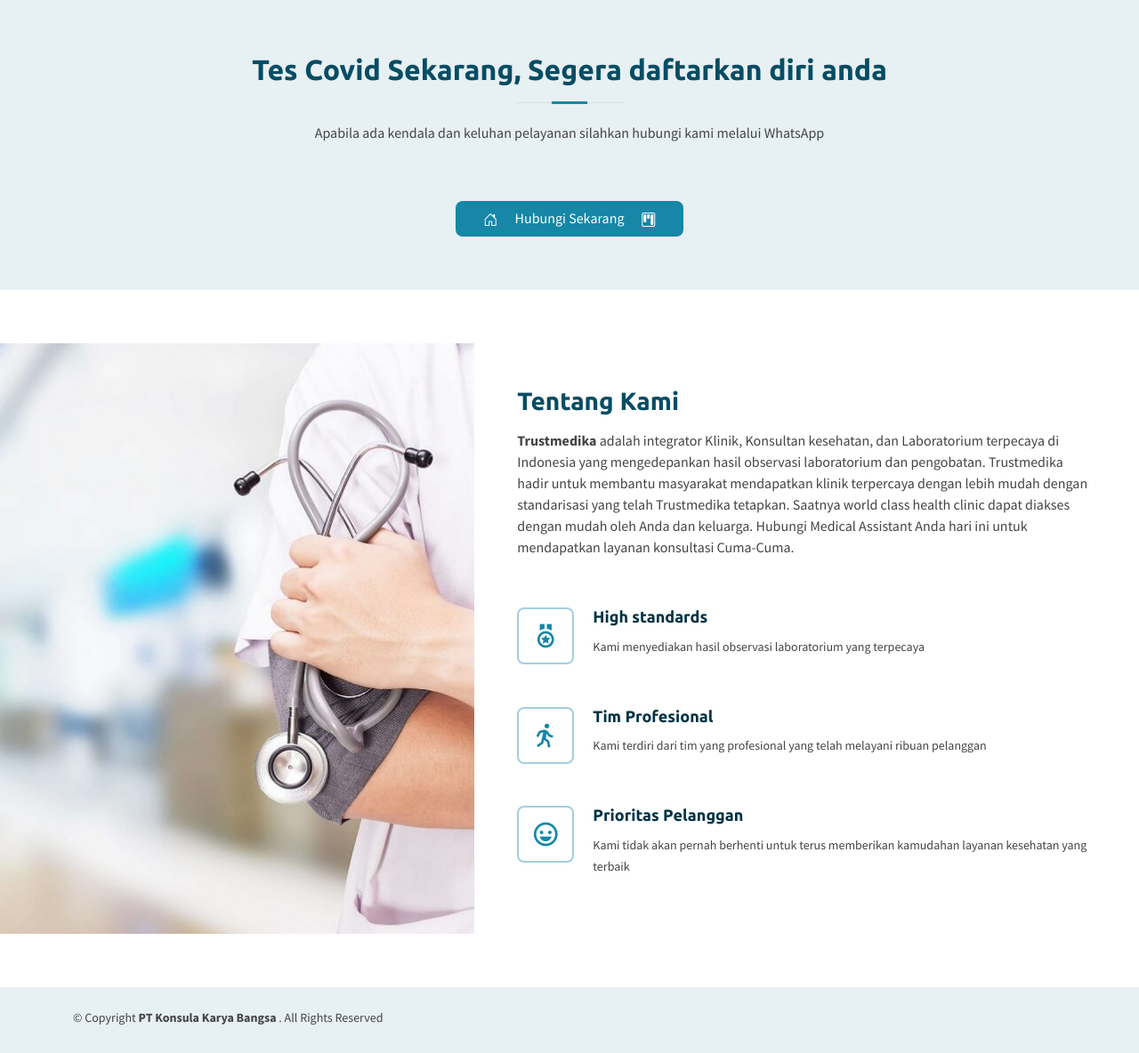
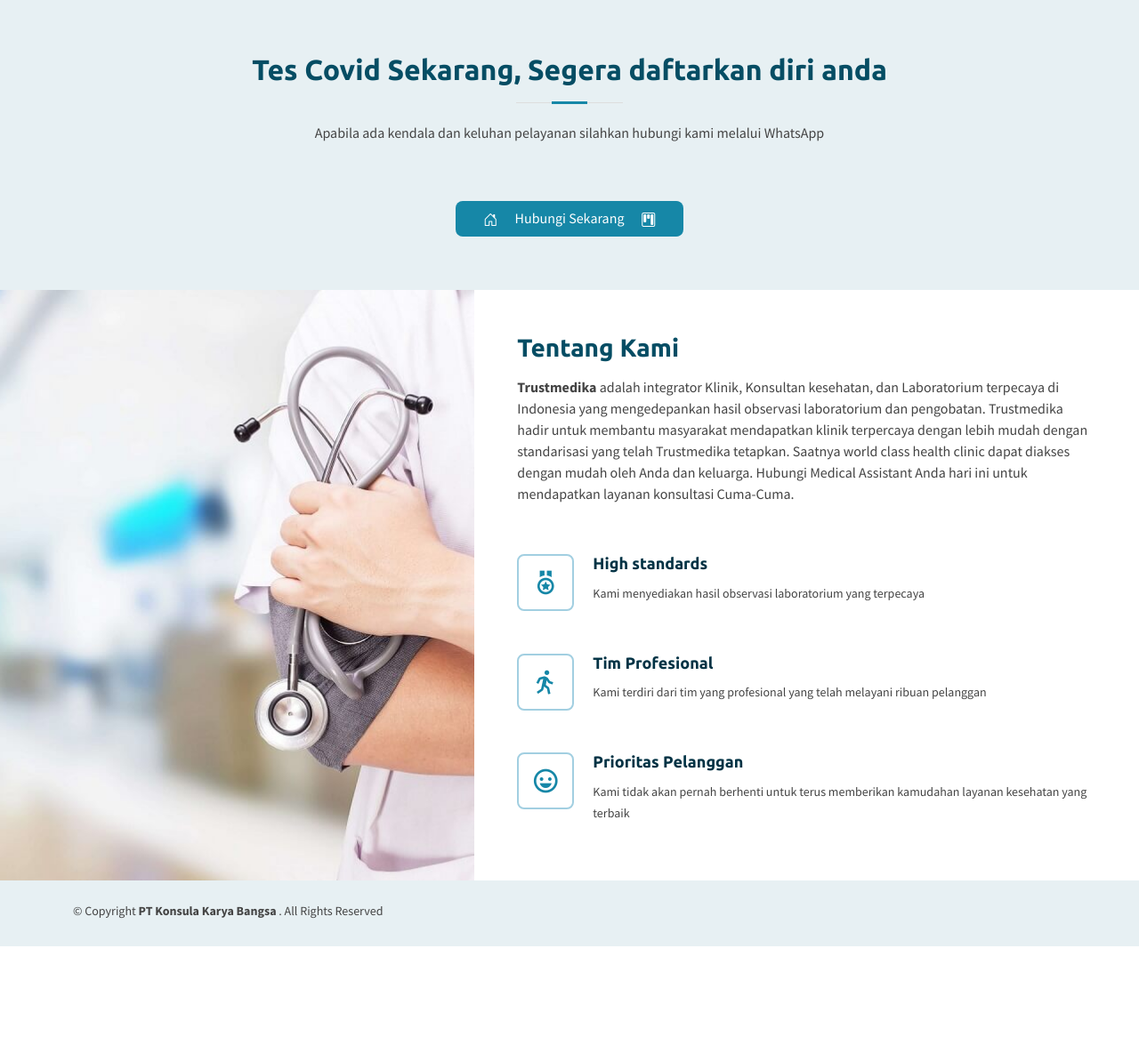
Before and after one commit to NikkiRufiansya/trustmedika, a PHP site: page / in a window 1280 px wide. Shown: the part 2025-3209 px from the top of the page at 89% size. After the commit the page ends 3089 px from the top, so only its background shows below. Run offline with PHP 8.4, Linux system fonts and the light colour scheme; some libraries are stand-ins or nearby versions.

Commit message:
About padding

```diff
--- a/assets/css/style.css
+++ b/assets/css/style.css
@@ -783,6 +783,15 @@ section {
 /*--------------------------------------------------------------
 # About
 --------------------------------------------------------------*/
+#about{
+  padding-top:0px;
+}
+
+@media (min-width: 992px){
+  #about {
+    padding-bottom:0px;
+  }
+}
 .about .icon-boxes h4 {
   font-size: 18px;
   color: #4b7dab;
@@ -851,7 +860,7 @@ section {
 .about .video-box {
   background: url("../img/about.jpg") center center no-repeat;
   background-size: cover;
-  min-height: 30vh;
+  min-height: 40vh;
 }
 
 .about .play-btn {
```
